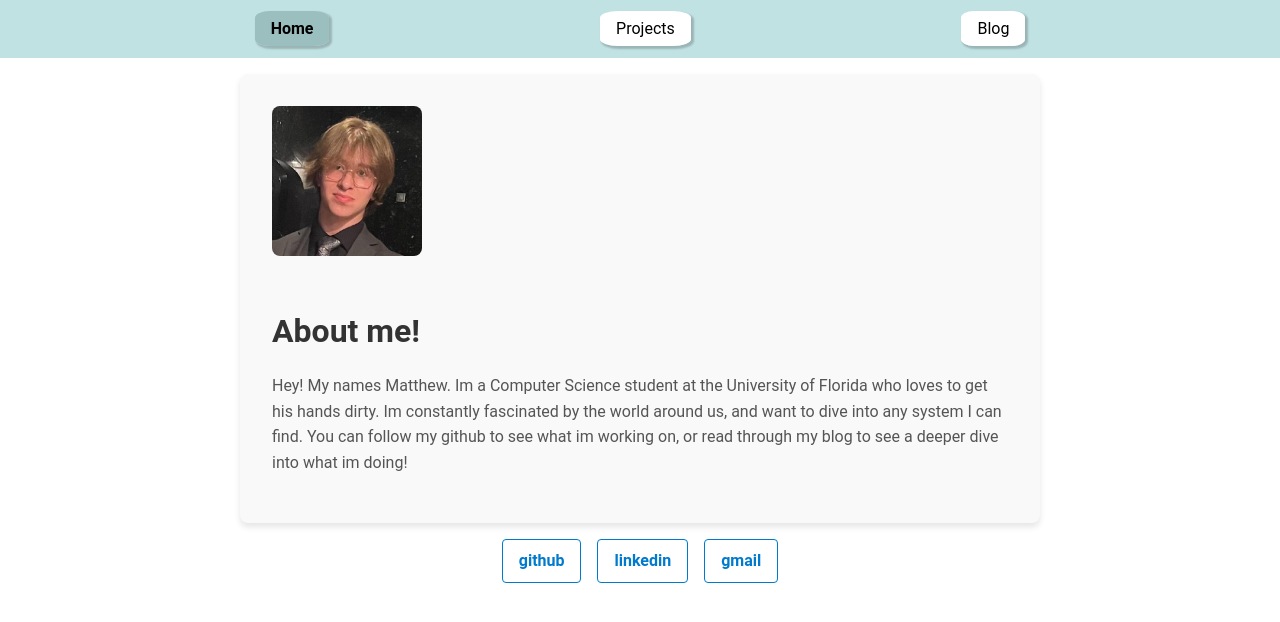
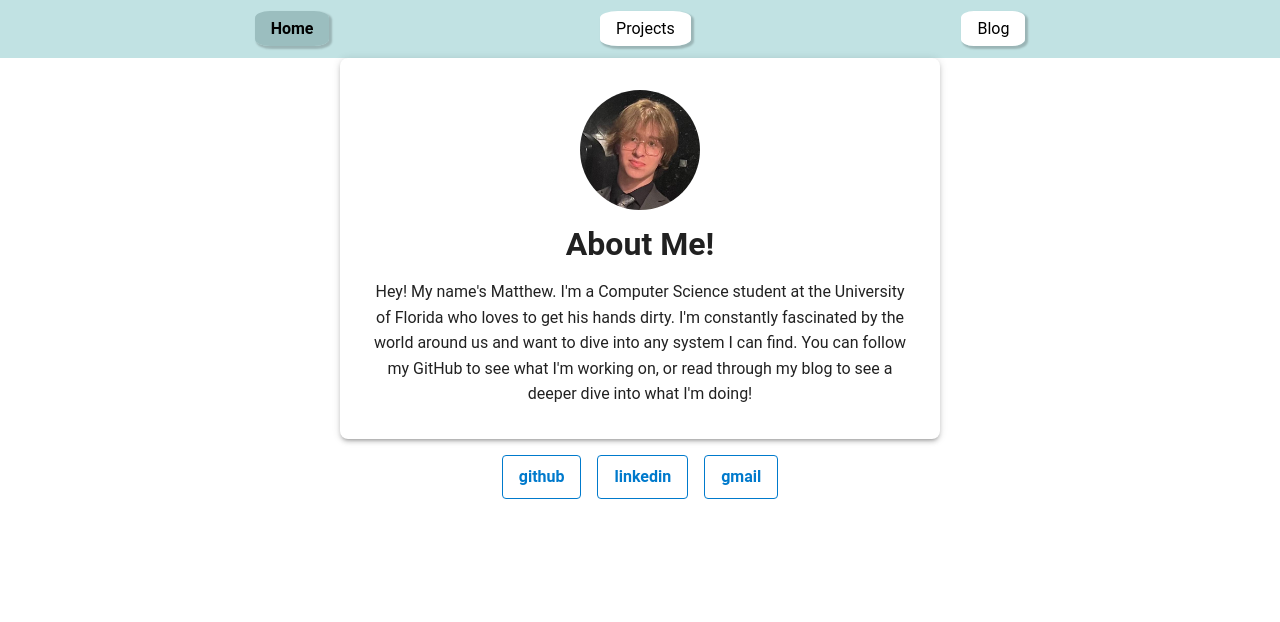
Before and after one commit to mattcattb/mattcattb.github.io, a React (Create React App) app in the folder user-app/: page / in a window 1280 px wide. Shown: the top 622 px of the page. Built offline with nearby package versions, Linux system fonts and the light colour scheme.

Commit message:
added about for homepage, added readme

```diff
--- a/user-app/src/components/About.jsx
+++ b/user-app/src/components/About.jsx
@@ -1,19 +1,33 @@
-import React from 'react'
-
-import '../styles/About.css';
-
+import React from 'react';
+import { Box, Typography, Avatar } from '@mui/material';
 import profile from '../assets/img/mattypfp.jpeg';
 
 export default function About() {
   return (
-    <section className="about-section">
-        <img className='profile-picture' src={profile} alt="Matthew Boughton"/>
-        <h1>About me!</h1>
-        <p>
-            Hey! My names Matthew. Im a Computer Science student at the University of Florida who loves to get his hands dirty.
-            Im constantly fascinated by the world around us, and want to dive into any system I can find. You can follow my
-            github to see what im working on, or read through my blog to see a deeper dive into what im doing!
-        </p>
-    </section>
-  )
+    <Box
+      sx={{
+        textAlign: 'center',
+        padding: 4,
+        maxWidth: 600,
+        margin: 'auto',
+        boxShadow: 3,
+        borderRadius: 2,
+        bgcolor: 'background.paper'
+      }}
+    >
+      <Avatar
+        src={profile}
+        alt="Matthew Boughton"
+        sx={{ width: 120, height: 120, margin: 'auto', marginBottom: 2 }}
+      />
+      <Typography variant="h1" sx={{ fontSize: '2rem', fontWeight: 'bold', marginBottom: 2 }}>
+        About Me!
+      </Typography>
+      <Typography variant="body1">
+        Hey! My name's Matthew. I'm a Computer Science student at the University of Florida who loves to get his hands dirty.
+        I'm constantly fascinated by the world around us and want to dive into any system I can find. You can follow my GitHub
+        to see what I'm working on, or read through my blog to see a deeper dive into what I'm doing!
+      </Typography>
+    </Box>
+  );
 }
```
Also changed, not shown: 1 other file (tests, documents, lock files or other folders).
